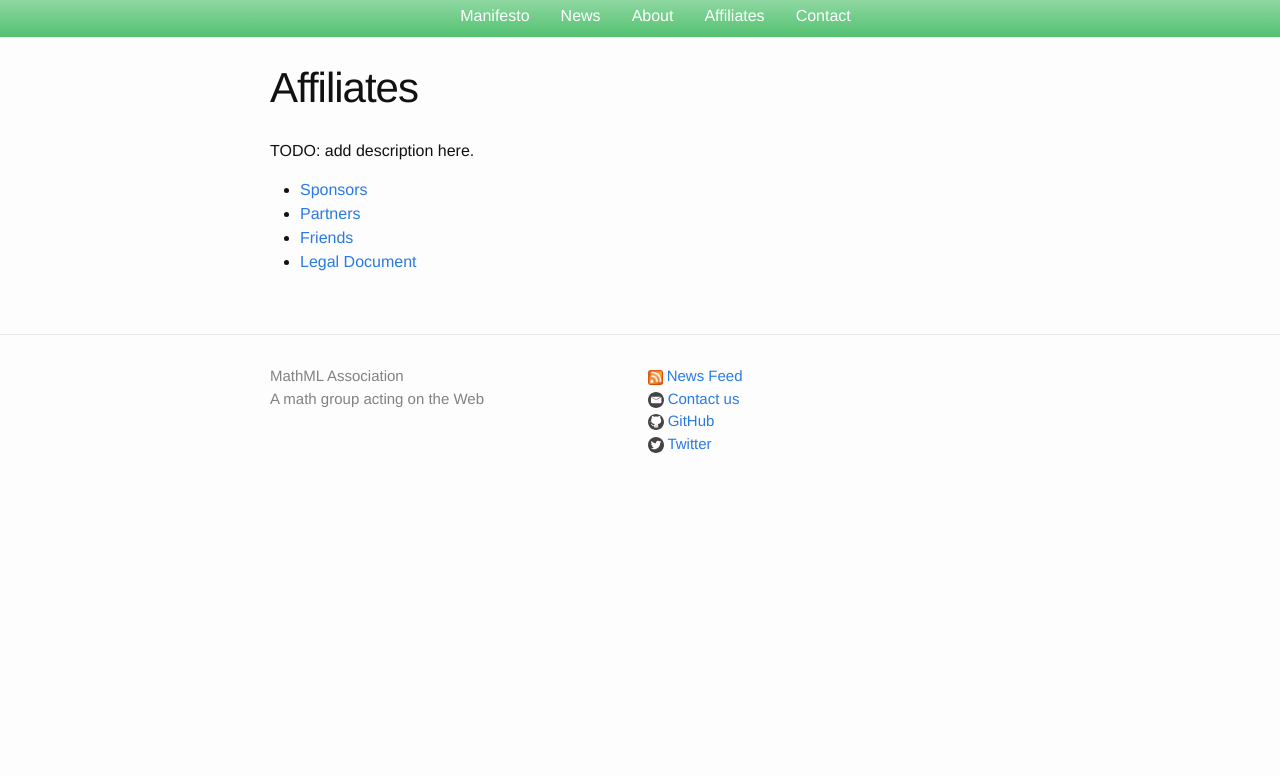
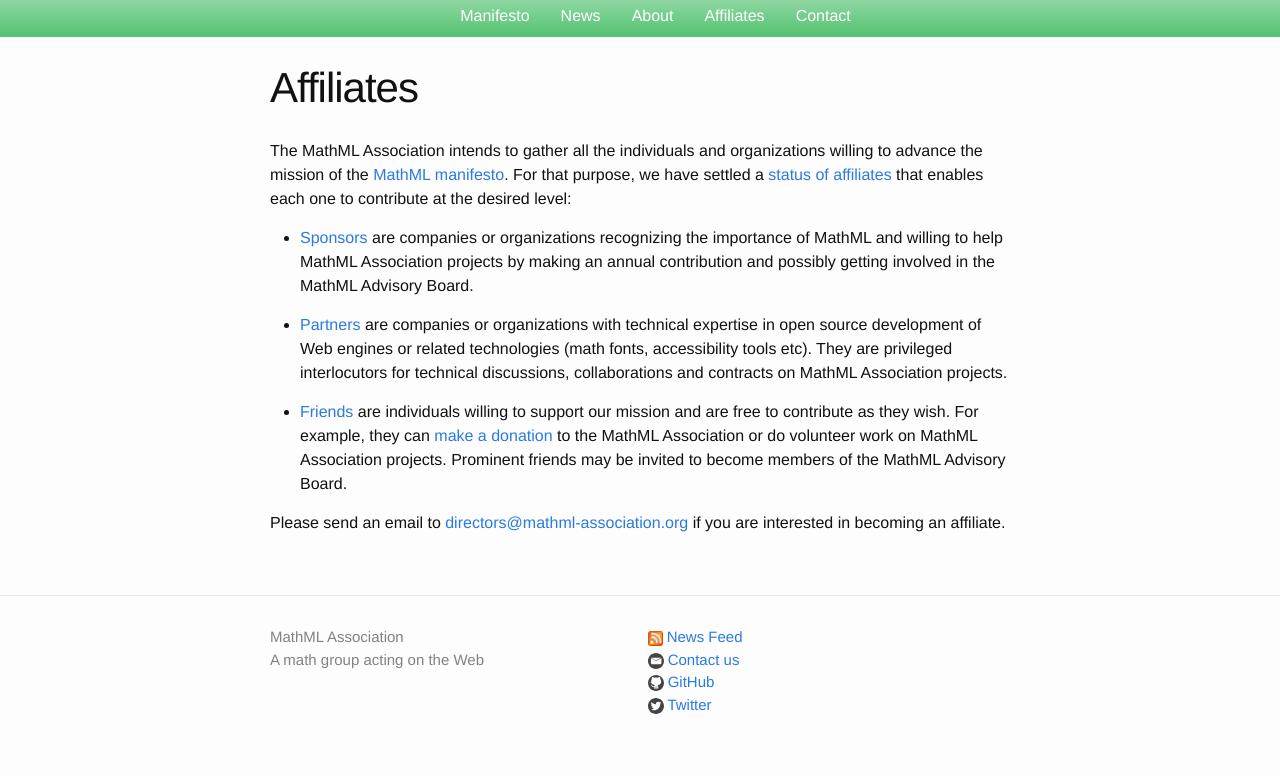
Before and after one commit to MathML/website, a Jekyll site: the page built from affiliates/index.md, in a window 1280 px wide. Shown: the part 320-1096 px from the top of the page. Built offline with Jekyll 4.4.1, drawn with Linux system fonts in a browser that asks for light colours; before the commit the page ends 900 px from its top, so only the background shows below that.

Commit message:
Add info about affiliates.

```diff
--- a/affiliates/index.md
+++ b/affiliates/index.md
@@ -3,9 +3,27 @@
 title: Affiliates
 ---
 
-TODO: add description here.
+The MathML Association intends to gather all the individuals and organizations
+willing to advance the mission of the [MathML manifesto](/legal-documents/manifesto.html). For that purpose, we have settled
+a [status of affiliates](/legal-documents/affiliates.html) that enables each
+one to contribute at the desired level:
 
-* [Sponsors](sponsors.html)
-* [Partners](partners.html)
-* [Friends](friends.html)
-* [Legal Document](/legal-documents/affiliates.html)
+- [Sponsors](sponsors.html) are companies or organizations recognizing the
+  importance of MathML and willing to help MathML Association projects by
+  making an annual contribution and possibly getting involved in the
+  MathML Advisory Board.
+
+- [Partners](partners.html) are companies or organizations with
+  technical expertise in open source development of Web engines or related
+  technologies (math fonts, accessibility tools etc). They are privileged
+  interlocutors for technical discussions, collaborations and contracts on
+  MathML Association projects.
+
+- [Friends](friends.html) are individuals willing to support our mission and are
+  free to contribute as they wish. For example, they can
+  [make a donation](donate.html) to the MathML Association or do volunteer work
+  on MathML Association projects. Prominent friends may be invited to become
+  members of the MathML Advisory Board.
+
+Please send an email to [{{site.email}}](mailto:{{site.email}}) if you are
+interested in becoming an affiliate.
```
Also changed, not shown: contact.md (+2 -1 lines).
